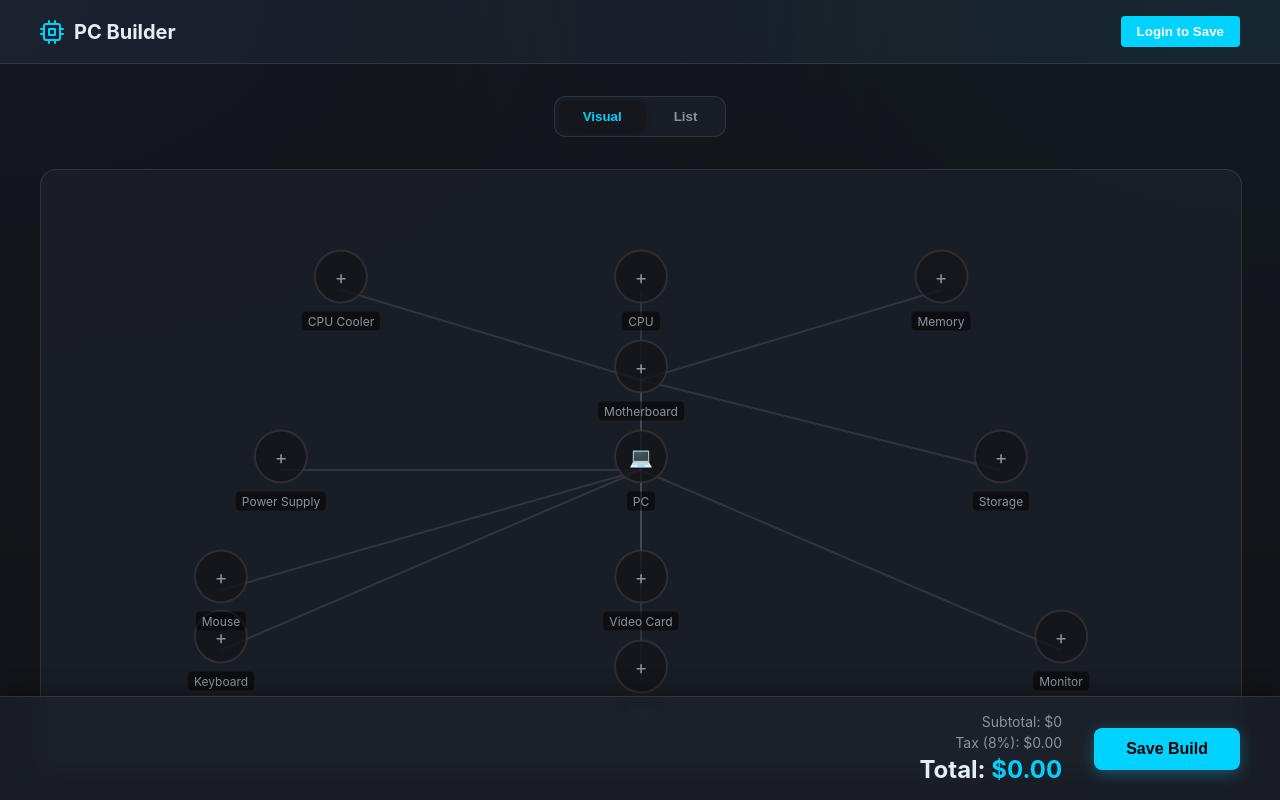
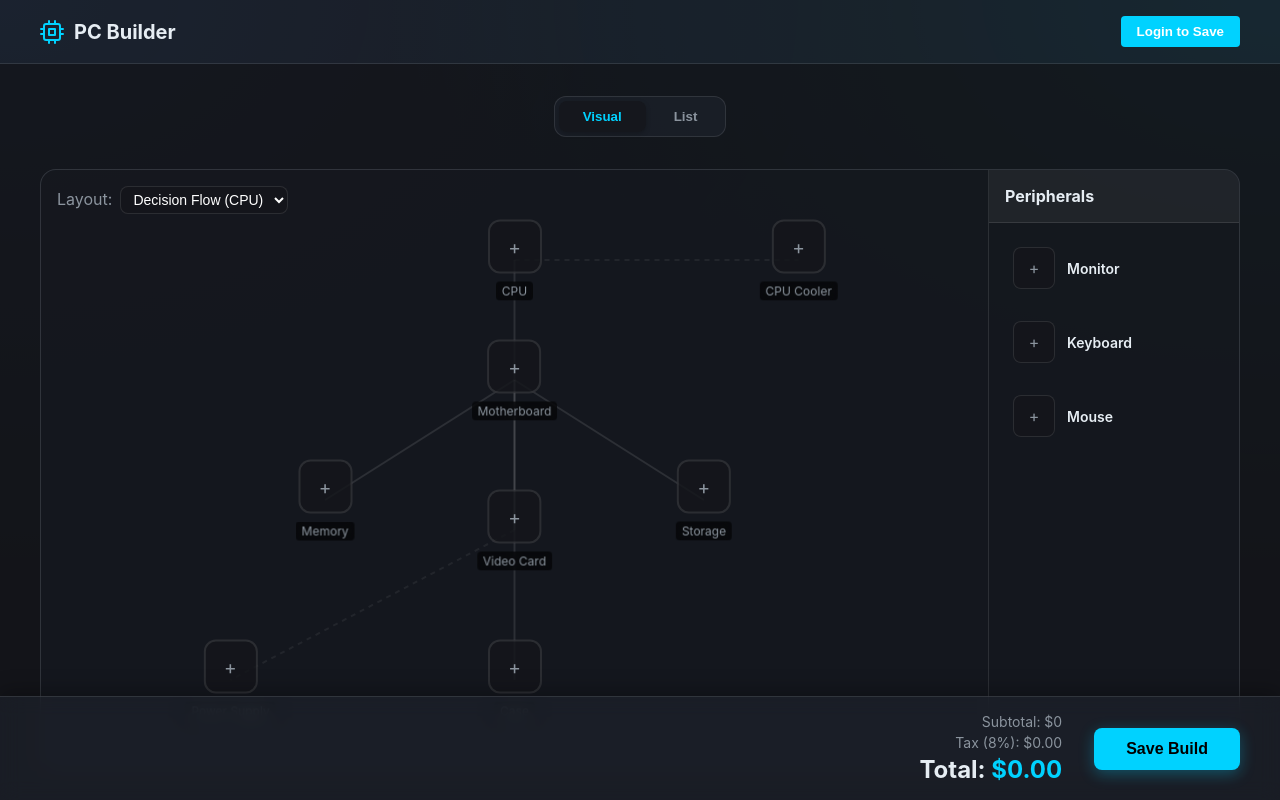
Before and after one commit to fromfacade/PC-Build-Web-App, a React (Create React App) app in the folder comp-builder-website/: page / in a window 1280 px wide. Shown: the top 800 px of the page. Built offline with nearby package versions, Linux system fonts and the light colour scheme.

Commit message:
improved layout for visual tree of computer parts, and made side bar of peripherals the user can keep track of

```diff
--- /dev/null
+++ b/comp-builder-website/src/components/Builder/PeripheralSidebar.js
@@ -0,0 +1,107 @@
+import React from 'react';
+import { CATEGORIES } from '../../data/parts';
+
+const PeripheralSidebar = ({ build, onPartSelect }) => {
+    const peripheralKeys = ['monitor', 'keyboard', 'mouse'];
+
+    return (
+        <div style={styles.sidebar}>
+            <h3 style={styles.header}>Peripherals</h3>
+            <div style={styles.list}>
+                {peripheralKeys.map(key => {
+                    const part = build[key];
+                    return (
+                        <div
+                            key={key}
+                            style={styles.item}
+                            onClick={() => onPartSelect(key)}
+                        >
+                            <div style={{ ...styles.icon, ...(part ? styles.iconActive : {}) }}>
+                                {part ? <img src={part.image} alt={part.name} style={styles.img} /> : '+'}
+                            </div>
+                            <div style={styles.info}>
+                                <div style={styles.label}>{CATEGORIES[key]}</div>
+                                {part && <div style={styles.partName}>{part.name}</div>}
+                            </div>
+                        </div>
+                    );
+                })}
+            </div>
+        </div>
+    );
+};
+
+const styles = {
+    sidebar: {
+        width: '250px',
+        borderLeft: '1px solid var(--color-border)',
+        backgroundColor: 'rgba(0,0,0,0.2)',
+        display: 'flex',
+        flexDirection: 'column',
+    },
+    header: {
+        padding: '1rem',
+        margin: 0,
+        fontSize: '1rem',
+        borderBottom: '1px solid var(--color-border)',
+        backgroundColor: 'rgba(255,255,255,0.05)',
+    },
+    list: {
+        padding: '1rem',
+        display: 'flex',
+        flexDirection: 'column',
+        gap: '1rem',
+        overflowY: 'auto',
+    },
+    item: {
+        display: 'flex',
+        alignItems: 'center',
+        gap: '0.75rem',
+        padding: '0.5rem',
+        borderRadius: 'var(--radius-sm)',
+        cursor: 'pointer',
+        transition: 'background-color 0.2s',
+        ':hover': {
+            backgroundColor: 'var(--color-bg-dark)',
+        }
+    },
+    icon: {
+        width: '40px',
+        height: '40px',
+        borderRadius: '8px',
+        backgroundColor: 'var(--color-bg-dark)',
+        border: '1px solid var(--color-border)',
+        display: 'flex',
+        justifyContent: 'center',
+        alignItems: 'center',
+        color: 'var(--color-text-muted)',
+        flexShrink: 0,
+    },
+    iconActive: {
+        borderColor: 'var(--color-primary)',
+        backgroundColor: '#fff',
+        padding: 0,
+        overflow: 'hidden',
+    },
+    img: {
+        width: '100%',
+        height: '100%',
+        objectFit: 'cover',
+    },
+    info: {
+        overflow: 'hidden',
+    },
+    label: {
+        fontSize: '0.875rem',
+        fontWeight: '600',
+    },
+    partName: {
+        fontSize: '0.75rem',
+        color: 'var(--color-text-muted)',
+        whiteSpace: 'nowrap',
+        overflow: 'hidden',
+        textOverflow: 'ellipsis',
+    },
+};
+
+export default PeripheralSidebar;
--- a/comp-builder-website/src/components/Builder/VisualBuilder.js
+++ b/comp-builder-website/src/components/Builder/VisualBuilder.js
@@ -1,43 +1,90 @@
-import React from 'react';
+import React, { useState } from 'react';
 import { CATEGORIES } from '../../data/parts';
+import PeripheralSidebar from './PeripheralSidebar';
 
 const VisualBuilder = ({ build, onPartSelect, errors = {} }) => {
-    // Define positions for a spider-web layout
-    const positions = {
-        center: { x: 50, y: 50 },
-        cpu: { x: 50, y: 20 },
-        motherboard: { x: 50, y: 35 },
-        cpuCooler: { x: 25, y: 20 },
-        ram: { x: 75, y: 20 },
-        gpu: { x: 50, y: 70 },
+    const [layoutMode, setLayoutMode] = useState('decision'); // 'decision' | 'physical'
+
+    const coreParts = ['cpu', 'motherboard', 'ram', 'gpu', 'storage', 'psu', 'case', 'cpuCooler'];
+
+    const getLayout = (mode) => {
+        if (mode === 'physical') {
+            // Previous Motherboard-centric layout
+            return {
+                positions: {
+                    pc: { x: 50, y: 50 },
+                    cpu: { x: 50, y: 30 },
+                    motherboard: { x: 50, y: 50 }, // Center hub
+                    cpuCooler: { x: 30, y: 30 },
+                    ram: { x: 70, y: 30 },
+                    gpu: { x: 50, y: 80 },
                     storage: { x: 80, y: 50 },
                     psu: { x: 20, y: 50 },
-        case: { x: 50, y: 85 },
-        monitor: { x: 85, y: 80 },
-        keyboard: { x: 15, y: 80 },
-        mouse: { x: 15, y: 70 },
+                    case: { x: 50, y: 90 },
+                },
+                connections: [
+                    { from: 'pc', to: 'motherboard', type: 'solid' },
+                    { from: 'motherboard', to: 'cpu', type: 'solid' },
+                    { from: 'motherboard', to: 'ram', type: 'solid' },
+                    { from: 'motherboard', to: 'gpu', type: 'solid' },
+                    { from: 'motherboard', to: 'storage', type: 'solid' },
+                    { from: 'motherboard', to: 'cpuCooler', type: 'dotted' },
+                    { from: 'pc', to: 'psu', type: 'solid' },
+                    { from: 'pc', to: 'case', type: 'solid' },
+                ]
+            };
+        } else {
+            // Decision Flow (CPU Centered)
+            return {
+                positions: {
+                    cpu: { x: 50, y: 15 }, // Start here
+                    motherboard: { x: 50, y: 35 }, // Main Gate
+                    ram: { x: 30, y: 55 },
+                    gpu: { x: 50, y: 60 },
+                    storage: { x: 70, y: 55 },
+                    cpuCooler: { x: 80, y: 15 }, // Linked to CPU
+                    case: { x: 50, y: 85 }, // Linked to Mobo/GPU
+                    psu: { x: 20, y: 85 },
+                },
+                connections: [
+                    { from: 'cpu', to: 'motherboard', type: 'solid' },
+                    { from: 'motherboard', to: 'ram', type: 'solid' },
+                    { from: 'motherboard', to: 'gpu', type: 'solid' },
+                    { from: 'motherboard', to: 'storage', type: 'solid' },
+                    // Secondary / Constraints
+                    { from: 'cpu', to: 'cpuCooler', type: 'dotted' },
+                    { from: 'motherboard', to: 'case', type: 'solid' },
+                    { from: 'gpu', to: 'psu', type: 'dotted' },
+                ]
+            };
+        }
     };
 
-    const connections = [
-        { from: 'center', to: 'motherboard' },
-        { from: 'motherboard', to: 'cpu' },
-        { from: 'motherboard', to: 'ram' },
-        { from: 'motherboard', to: 'gpu' },
-        { from: 'motherboard', to: 'storage' },
-        { from: 'motherboard', to: 'cpuCooler' }, // Usually connects to CPU area
-        { from: 'center', to: 'psu' },
-        { from: 'center', to: 'case' },
-        { from: 'center', to: 'monitor' },
-        { from: 'center', to: 'keyboard' },
-        { from: 'center', to: 'mouse' },
-    ];
+    const { positions, connections } = getLayout(layoutMode);
 
     return (
-        <div style={styles.container}>
+        <div style={styles.wrapper}>
+            <div style={styles.controls}>
+                <label style={styles.toggleLabel}>
+                    <span style={{ marginRight: '8px', color: 'var(--color-text-muted)' }}>Layout:</span>
+                    <select
+                        value={layoutMode}
+                        onChange={(e) => setLayoutMode(e.target.value)}
+                        style={styles.select}
+                    >
+                        <option value="decision">Decision Flow (CPU)</option>
+                        <option value="physical">Physical Hub</option>
+                    </select>
+                </label>
+            </div>
+
+            <div style={styles.graphArea}>
                 <svg style={styles.svg}>
                     {connections.map((conn, i) => {
                         const start = positions[conn.from];
                         const end = positions[conn.to];
+                        if (!start || !end) return null;
+
                         return (
                             <line
                                 key={i}
@@ -45,18 +92,17 @@ const VisualBuilder = ({ build, onPartSelect, errors = {} }) => {
                                 x2={`${end.x}%`} y2={`${end.y}%`}
                                 stroke="var(--color-border)"
                                 strokeWidth="2"
+                                strokeDasharray={conn.type === 'dotted' ? '5,5' : 'none'}
+                                opacity={conn.type === 'dotted' ? 0.6 : 1}
                             />
                         );
                     })}
                 </svg>
 
-            <div style={{ ...styles.node, ...styles.centerNode, left: '50%', top: '50%' }}>
-                <div style={styles.nodeIcon}>💻</div>
-                <span style={styles.nodeLabel}>PC</span>
-            </div>
+                {coreParts.map(key => {
+                    const pos = positions[key];
+                    if (!pos) return null; // Skip if not in current layout
 
-            {Object.entries(CATEGORIES).map(([key, label]) => {
-                const pos = positions[key] || { x: 0, y: 0 };
                     const part = build[key];
                     const hasError = !!errors[key];
 
@@ -74,25 +120,47 @@ const VisualBuilder = ({ build, onPartSelect, errors = {} }) => {
                                 {part ? <img src={part.image} alt={part.name} style={styles.partImage} /> : '+'}
                             </div>
                             <span style={styles.nodeLabel}>
-                            {part ? part.name.substring(0, 15) + (part.name.length > 15 ? '...' : '') : label}
+                                {part ? (part.name.length > 12 ? part.name.substring(0, 12) + '...' : part.name) : CATEGORIES[key]}
                             </span>
                         </div>
                     );
                 })}
             </div>
+
+            <PeripheralSidebar build={build} onPartSelect={onPartSelect} />
+        </div>
     );
 };
 
 const styles = {
-    container: {
-        position: 'relative',
-        width: '100%',
-        height: '600px',
+    wrapper: {
+        display: 'flex',
         backgroundColor: 'var(--color-bg-card)',
         borderRadius: 'var(--radius-lg)',
-        overflow: 'hidden',
         border: '1px solid var(--color-border)',
         marginBottom: '2rem',
+        overflow: 'hidden',
+        height: '600px',
+        position: 'relative',
+    },
+    graphArea: {
+        flex: 1,
+        position: 'relative',
+        backgroundColor: 'rgba(0,0,0,0.2)', // Slightly darker graph area
+    },
+    controls: {
+        position: 'absolute',
+        top: '1rem',
+        left: '1rem',
+        zIndex: 20,
+    },
+    select: {
+        padding: '4px 8px',
+        borderRadius: 'var(--radius-sm)',
+        background: 'var(--color-bg-dark)',
+        color: '#fff',
+        border: '1px solid var(--color-border)',
+        fontSize: '0.875rem',
     },
     svg: {
         position: 'absolute',
@@ -116,23 +184,21 @@ const styles = {
         width: '50px',
         height: '50px',
         backgroundColor: 'var(--color-bg-dark)',
-        borderRadius: '50%',
+        borderRadius: '12px', // Squircle
         display: 'flex',
         justifyContent: 'center',
         alignItems: 'center',
         border: '2px solid var(--color-border)',
-        transition: 'all 0.3s ease',
+        transition: 'all 0.3s cubic-bezier(0.175, 0.885, 0.32, 1.275)', // Bouncy
         fontSize: '1.2rem',
         color: 'var(--color-text-muted)',
-    },
-    centerNode: {
-        cursor: 'default',
     },
     nodeActive: {
         borderColor: 'var(--color-primary)',
         backgroundColor: '#fff',
         overflow: 'hidden',
         padding: 0,
+        boxShadow: '0 4px 15px rgba(0, 210, 255, 0.2)',
     },
     nodeError: {
         borderColor: '#ff4d4d',
@@ -146,11 +212,12 @@ const styles = {
     nodeLabel: {
         fontSize: '0.75rem',
         color: 'var(--color-text-muted)',
-        backgroundColor: 'rgba(0,0,0,0.5)',
+        backgroundColor: 'rgba(0,0,0,0.6)',
         padding: '2px 6px',
         borderRadius: '4px',
         maxWidth: '120px',
         textAlign: 'center',
+        backdropFilter: 'blur(4px)',
     }
 };
 
```
Lines whose indentation alone changed are shown as unchanged.
